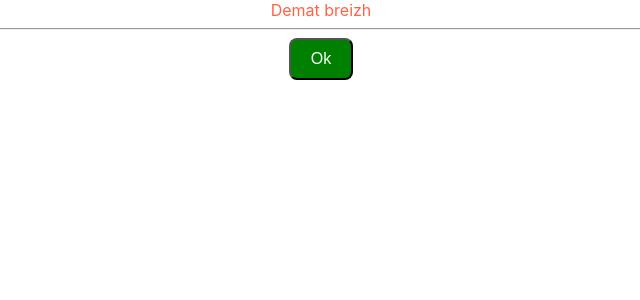
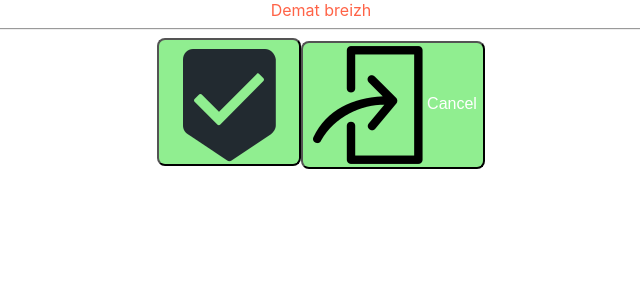
Before and after one commit to hengou/react_training, a React (Create React App) app: page / in a window 1280 px wide. Shown: the top 300 px of the page, without its empty margins (319-959 px from the left). Built offline with nearby package versions, Linux system fonts and the light colour scheme.

Commit message:
+propTypes

```diff
--- a/src/App/App.tsx
+++ b/src/App/App.tsx
@@ -8,7 +8,14 @@ function App() {
       Demat breizh
       <hr/>
          {/* all attributes are props elements */}
-        <Button text="Ok" bgcolor="skyblue"></Button>
+        <Button type="submit">
+          <img src="/img/ok_icon.png" alt="ok"/>
+        </Button>
+        <Button type="reset">
+          {/* they are props.children */}
+          <img src="/img/cancel_icon.png" alt="cancel"/>
+          Cancel
+        </Button>
     </div>
   );
 }
--- a/src/App/components/Button/Button.css
+++ b/src/App/components/Button/Button.css
@@ -1,11 +1,14 @@
-.button{
-    background-color: green;
+.Button{
+    background-color: lightgreen;
     color:white;
     border-radius: 8px;
-    padding: 10px 20px;
     font-size: medium;
+    height: 128px;
 }
 
-.button:hover{
+.Button:hover{
     background-color: blue;
 }
+.Button>*{
+    vertical-align: middle;
+}
--- a/src/App/components/Button/Button.js
+++ b/src/App/components/Button/Button.js
@@ -1,14 +1,20 @@
 import React from 'react'
 import './Button.css'
+import PropTypes from 'prop-types'
 
 //es6: zero function style
 const Button=(props)=>{
     console.log(props)
     return(
-        <button className="button">
-            {props.text}
+        <button className="Button" type={props.type}>
+            {props.children}
         </button>
     );
 }
 
+// props presence and type check
+Button.propTypes={
+    children:PropTypes.any.isRequired,
+    type:PropTypes.any
+}
 export default Button;
```
Also changed, not shown: notes/snippets.md (+1 -0 lines), public/img/cancel_icon.png (added), public/img/ok_icon.png (added).
